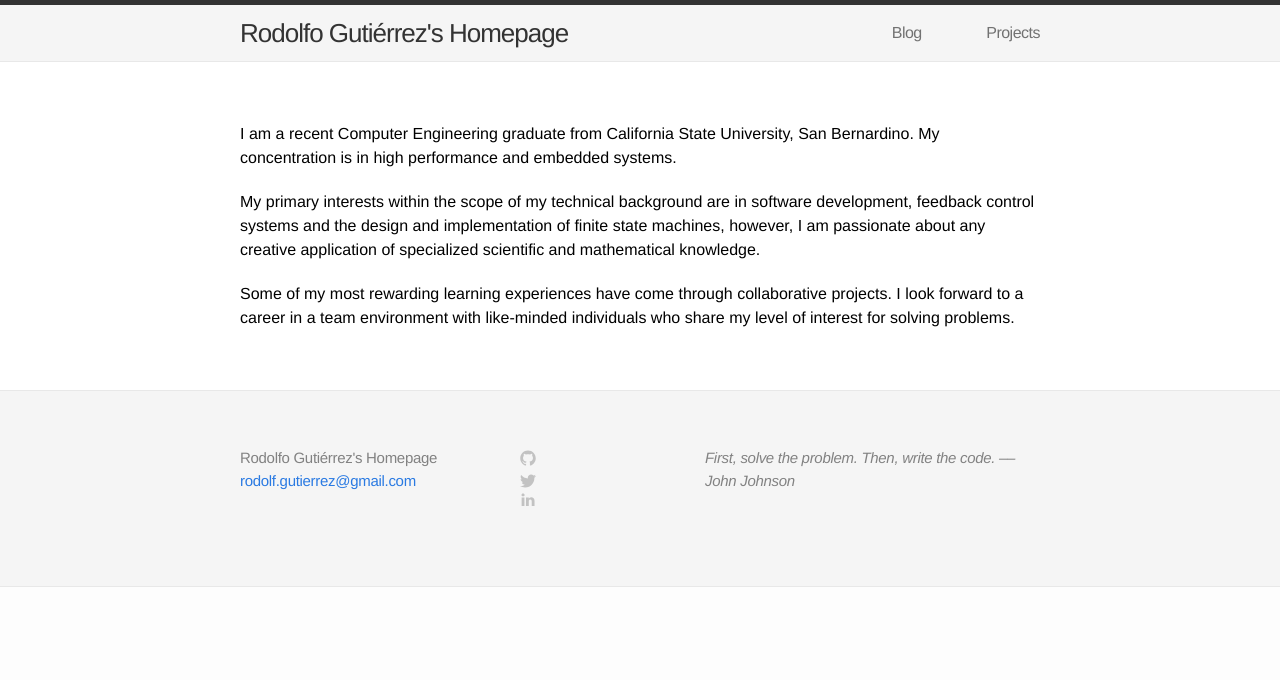
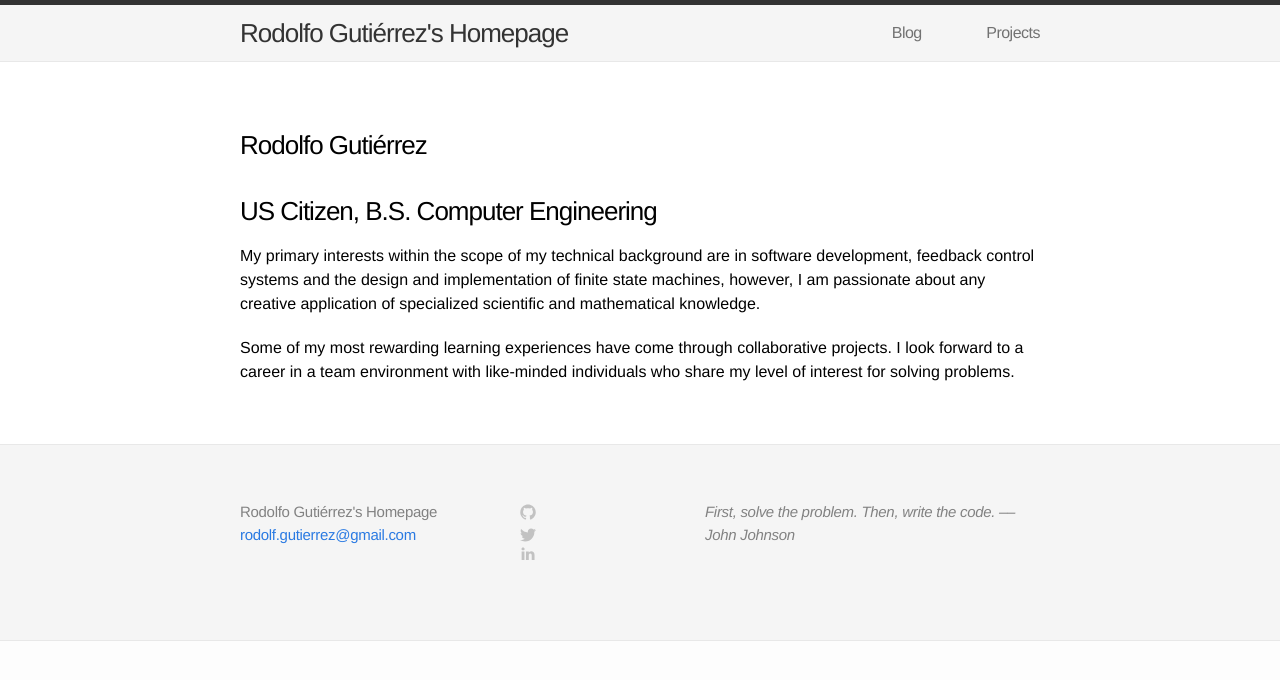
Before and after one commit to gutzrodolfo/arwedding.love, a Jekyll site: the page built from index.html, in a window 1280 px wide. Shown: the top 680 px of the page. Built offline with Jekyll 4.4.1, drawn with Linux system fonts in a browser that asks for light colours.

Commit message:
changes to index

```diff
--- a/index.html
+++ b/index.html
@@ -2,7 +2,8 @@
 layout: page
 ---
 
-<p> I am a recent Computer Engineering graduate from California State University, San Bernardino. My concentration is in high performance and embedded systems. </p>
+<h3> Rodolfo Gutiérrez </h3>
+<h3> US Citizen, B.S. Computer Engineering </h3>
 
 <p> My primary interests within the scope of my technical background are in software development, feedback control systems and the design and implementation of finite state machines, however, I am passionate about any creative application of specialized scientific and mathematical knowledge. </p>
 
```
